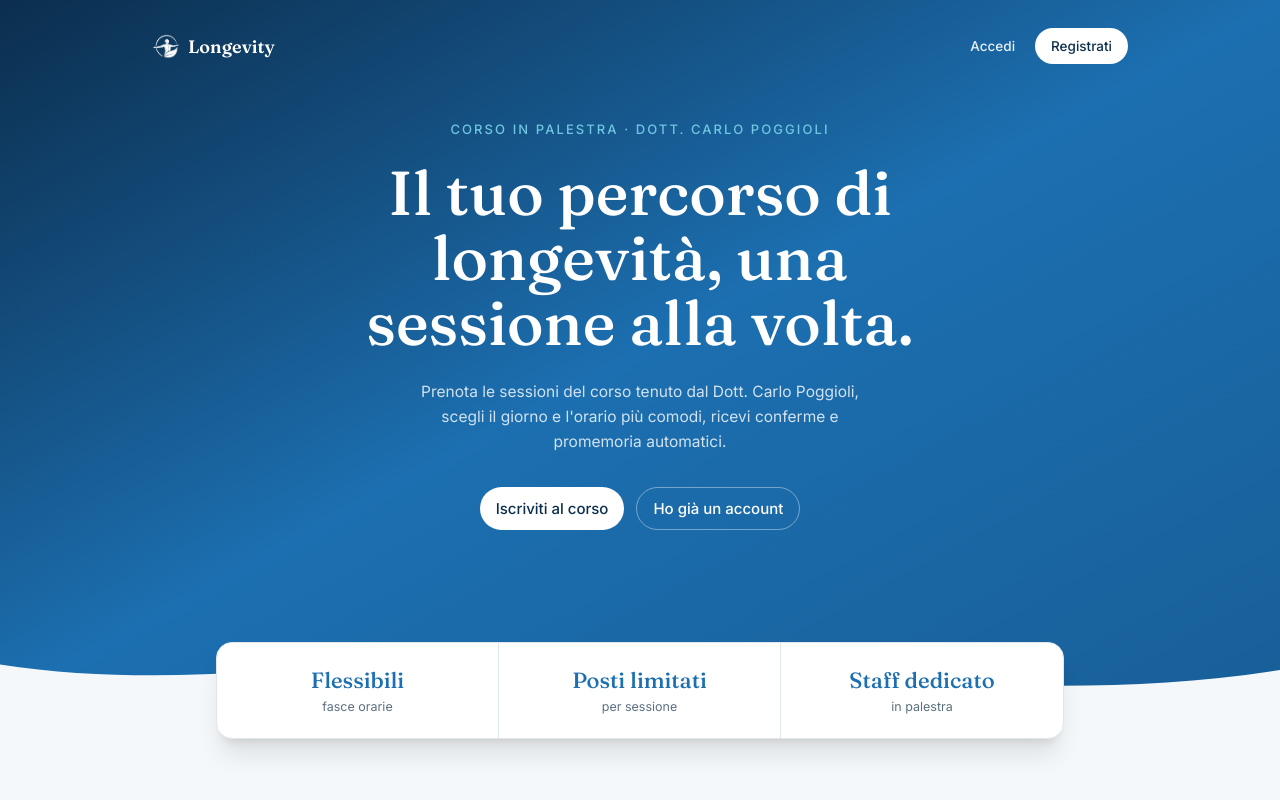
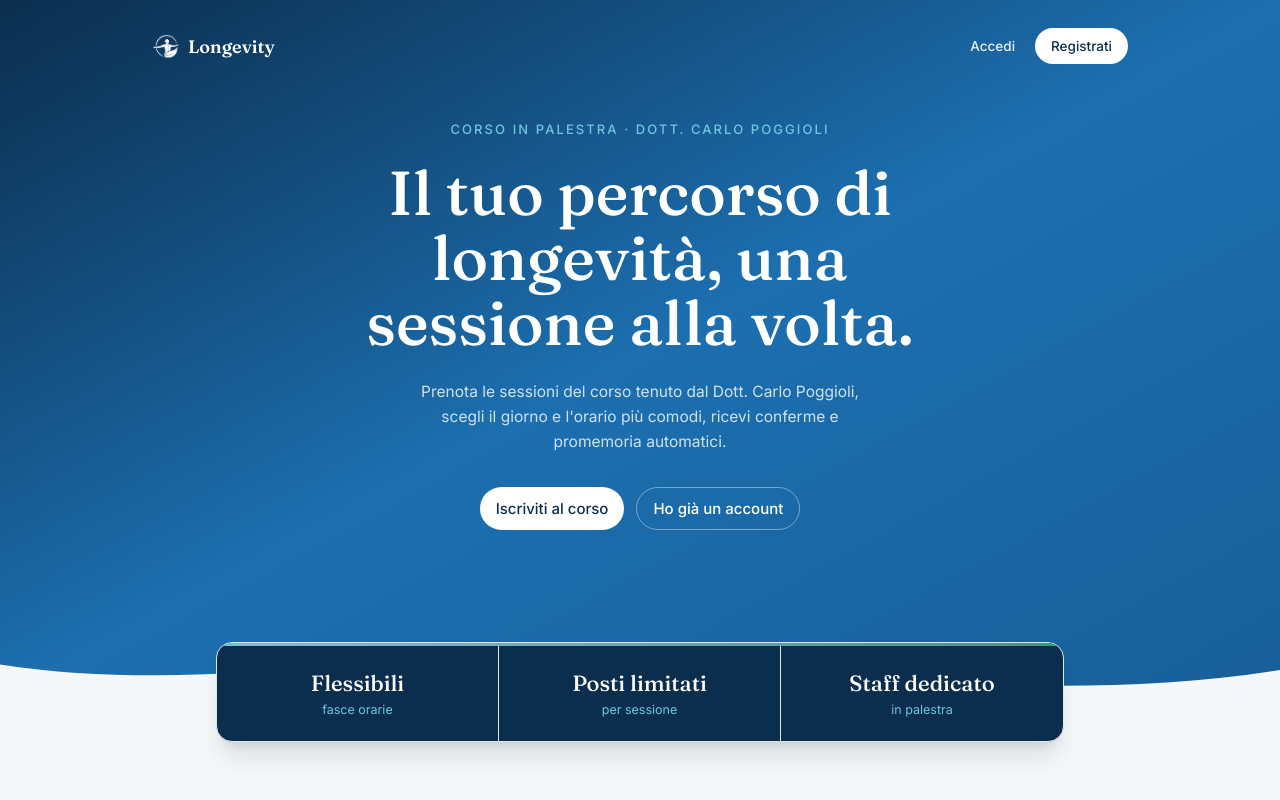
Before and after one commit to msaiglia/Longevity, a Next.js app: page / in a window 1280 px wide. Shown: the top 800 px of the page. Built offline with nearby package versions, Linux system fonts and the light colour scheme.

Commit message:
Card statistiche: contrasto pieno, visibile anche in dark mode

```diff
--- a/src/app/page.tsx
+++ b/src/app/page.tsx
@@ -101,17 +101,20 @@ export default function HomePage() {
       </section>
 
       <section className="relative z-10 mx-auto -mt-12 w-full max-w-4xl px-5 sm:-mt-14 sm:px-6">
-        <div className="grid grid-cols-3 divide-x divide-border rounded-2xl border border-border bg-surface shadow-xl">
+        <div className="overflow-hidden rounded-2xl border border-white/10 bg-navy shadow-xl">
+          <div className="h-[3px] bg-gradient-to-r from-sky to-leaf" />
+          <div className="grid grid-cols-3 divide-x divide-white/10">
             {stats.map((s) => (
               <div key={s.label} className="p-2.5 text-center sm:p-6">
-              <p className="font-display text-[13px] leading-tight text-ocean sm:text-[22px]">
+                <p className="font-display text-[13px] leading-tight text-white sm:text-[22px]">
                   {s.value}
                 </p>
-              <p className="mt-0.5 text-[9.5px] leading-tight text-muted sm:mt-1 sm:text-[12.5px]">
+                <p className="mt-0.5 text-[9.5px] leading-tight text-sky sm:mt-1 sm:text-[12.5px]">
                   {s.label}
                 </p>
               </div>
             ))}
+          </div>
         </div>
       </section>
 
```
Lines whose indentation alone changed are shown as unchanged.
